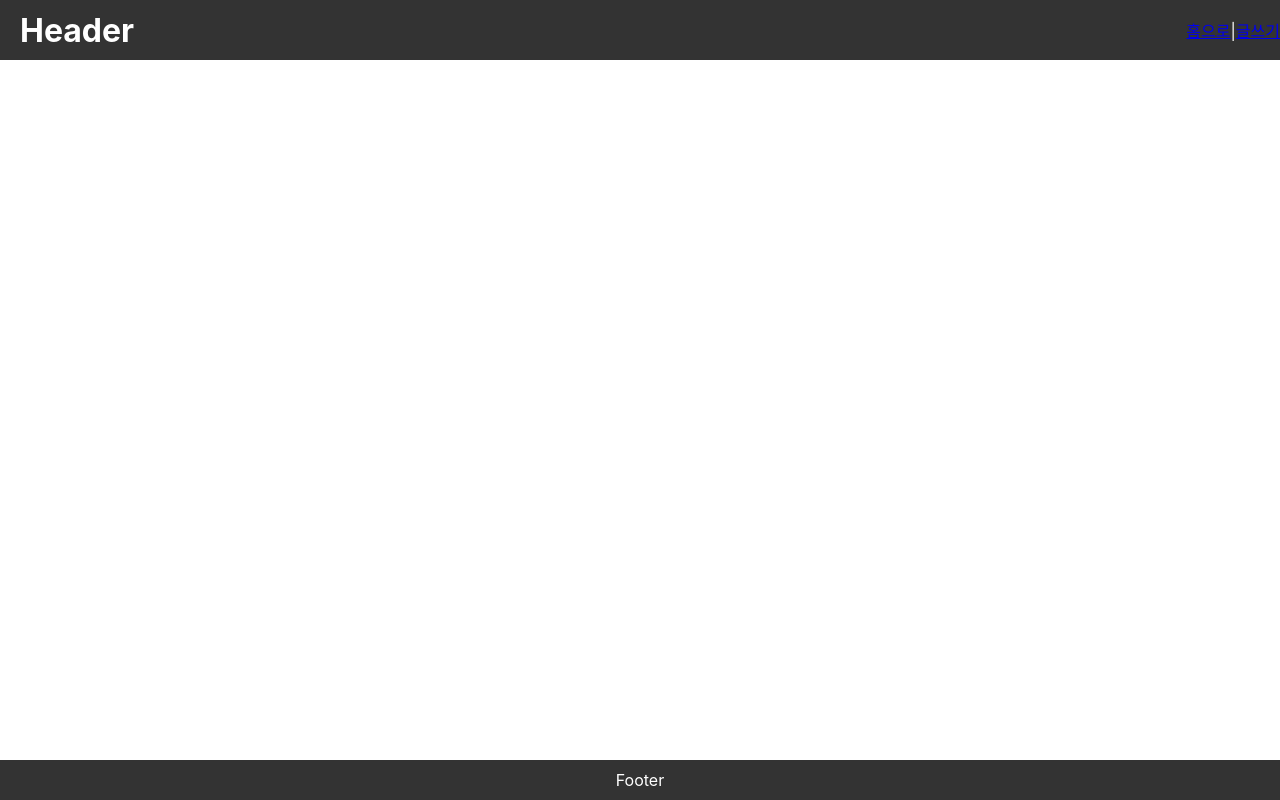
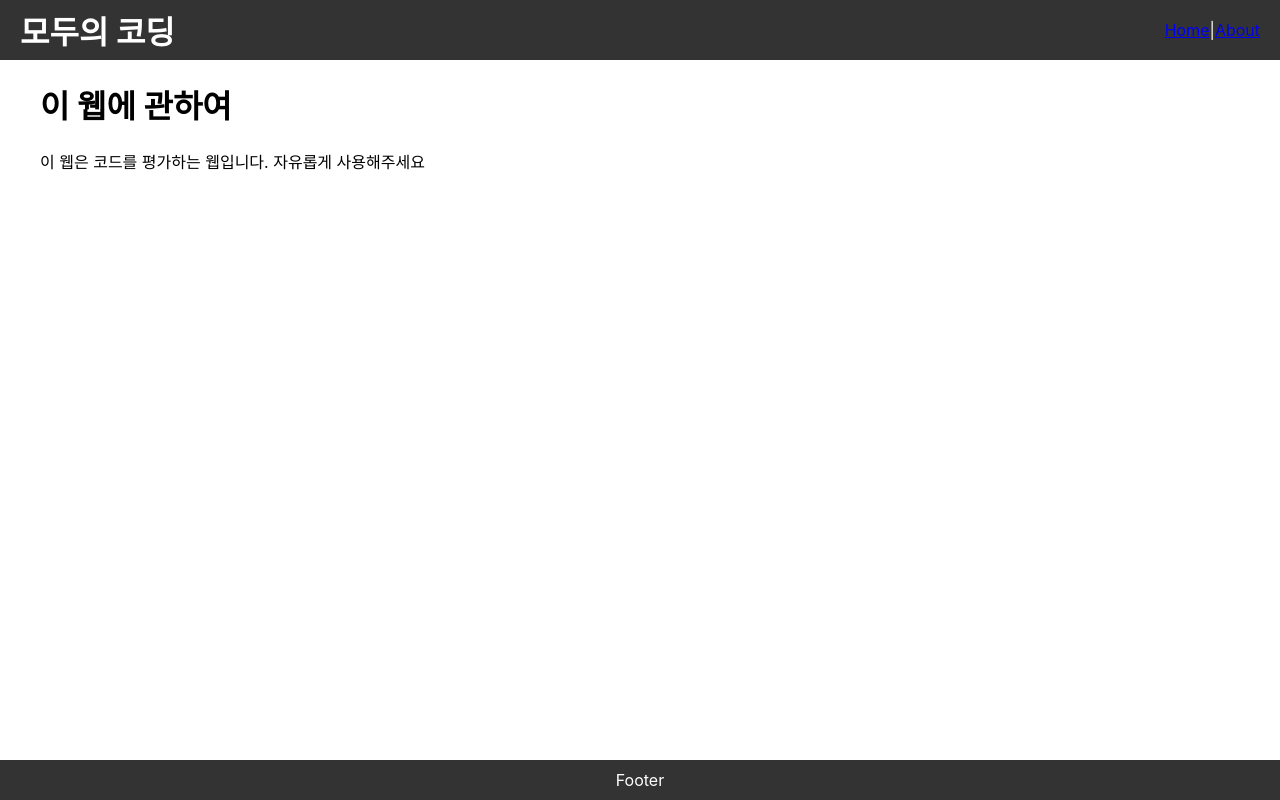
Before and after one commit to wooojin401/test2, a React (Create React App) app: page /About in a window 1280 px wide. Built offline with nearby package versions, Linux system fonts and the light colour scheme.

Commit message:
default Header2

```diff
--- a/src/App.css
+++ b/src/App.css
@@ -1,8 +1,8 @@
-.app {
-  padding-top: 60px; /* Header 높이만큼 패딩 추가 */
-  padding-bottom: 40px; /* Footer 높이만큼 패딩 추가 */
-}
 
 .content {
-  padding: 20px;
+  padding-top: 60px;
+  padding-bottom: 40px;
+  max-width: 1200px;
+  margin: 0 auto;
+  box-sizing: border-box;
 }
--- a/src/App.js
+++ b/src/App.js
@@ -6,18 +6,24 @@ import Write from "./pages/Write";
 import Detail from "./pages/Detail";
 import Header from "./pages/layout/Header";
 import Footer from "./pages/layout/Footer";
+import './App.css';
+import About from "./pages/About";
 function App() {
   return (
     <BrowserRouter>
       <Header />
+      <div className="content">
         <Routes>
           <Route path="/" element={<Home />} />
           <Route path="/write" element={<Write />} />
+          <Route path="/About" element={<About />} />
           <Route path="/post/:id" element={<Detail />} />
         </Routes>
+      </div>
       <Footer />
     </BrowserRouter>
   );
 }
 
+
 export default App;
--- /dev/null
+++ b/src/pages/About.js
@@ -0,0 +1,9 @@
+function About() {
+  return (
+    <div>
+      <h1>이 웹에 관하여</h1>
+      <p>이 웹은 코드를 평가하는 웹입니다. 자유롭게 사용해주세요</p>
+    </div>
+  );
+}
+export default About;
--- a/src/pages/layout/Header.css
+++ b/src/pages/layout/Header.css
@@ -17,3 +17,21 @@
   align-items: center;
   padding-left: 20px;
 }
+.header_right {
+  flex: 1;
+
+  display: flex;
+  justify-content: flex-end;
+  padding-right: 20px;
+}
+.header_right a:visited {
+  color: skyblue;
+}
+
+.header_right a:hover {
+  color: skyblue; /* 선택사항: 마우스 올렸을 때 색 */
+}
+
+.header_right a:active {
+  color: skyblue;
+}
--- a/src/pages/layout/Header.js
+++ b/src/pages/layout/Header.js
@@ -5,12 +5,12 @@ const Header = () => {
   return (
     <header className="Header">
       <div className="header_left">
-        <h1>Header</h1>
+        <h1>모두의 코딩</h1>
       </div>
       <div className="header_right">
-        <Link to="/">홈으로</Link>
+        <Link to="/">Home</Link>
         <span className="divider">|</span>
-        <Link to="/write">글쓰기</Link>
+        <Link to="/About">About</Link>
       </div>
     </header>
   );
```
Lines whose indentation alone changed are shown as unchanged.
